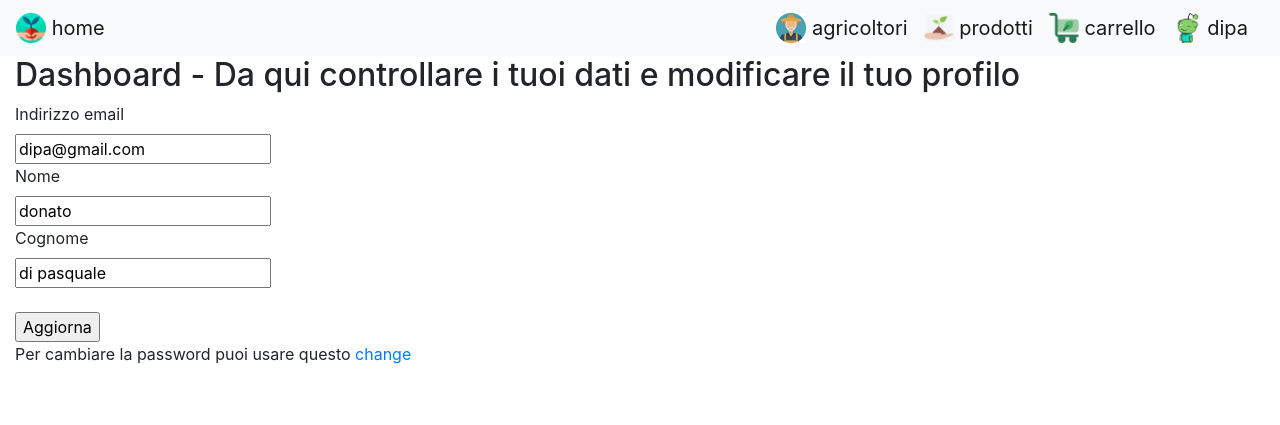
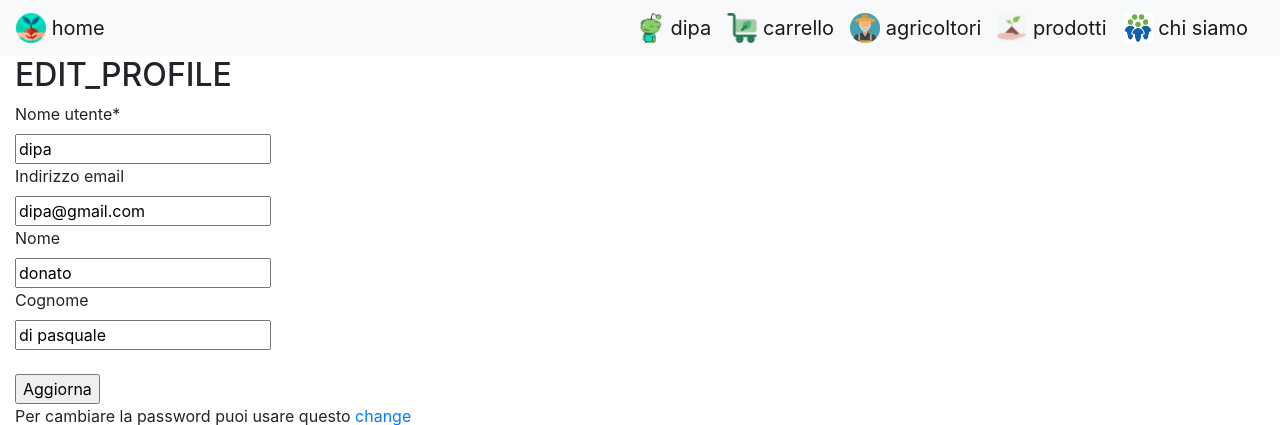
Before and after one commit to KrisTwinn/Piantala, a Django app: page /piantala/accounts/edit/ in a window 1280 px wide. Shown: the top 425 px of the page. Run offline with Django 3.2, Linux system fonts and the light colour scheme; a user stored in the database is signed in; some libraries are stand-ins or nearby versions.

Commit message:
gestione errori form - pagina about us

```diff
--- a/django/webapp/piantala/forms.py
+++ b/django/webapp/piantala/forms.py
@@ -12,7 +12,13 @@ class CustomUserCreationForm(UserCreationForm):
     cognome = forms.CharField(max_length=50)
     class Meta:
         model = User
-        fields = ('username','nome','cognome','email','password1','password2')
+        fields = (  'username',
+                    'nome',
+                    'cognome',
+                    'email',
+                    'password1',
+                    'password2'
+                      )
         help_texts = {
             'username': None,
         }
@@ -23,8 +29,12 @@ class EditProfileForm(UserChangeForm):
     class Meta:
         model = User
         fields = (
+            'username',
             'email',
             'first_name',
             'last_name',
             #'password',
-        )
+                     )
+        help_texts = {
+            'username': None,
+        }
--- /dev/null
+++ b/django/webapp/piantala/templates/chi_siamo.html
@@ -0,0 +1,5 @@
+{% extends "navbar.html" %}
+
+{% block content %}
+about us about us about us
+{% endblock content %}
--- a/django/webapp/piantala/templates/navbar.html
+++ b/django/webapp/piantala/templates/navbar.html
@@ -23,27 +23,6 @@
         home
       </a>
       <ul class="navbar-nav ml-auto mt-2 mt-lg-0">
-        <li class="nav-item">
-          <a class="navbar-brand" href="{% url 'farmers' %}">
-            {% load static %}
-            <img src="{% static 'images/farmer-logo.png' %}" width="30" height="30" class="d-inline-block align-top" alt="logo-farmer">
-            agricoltori
-          </a>
-        </li>
-        <li class="nav-item">
-          <a class="navbar-brand" href="{% url 'products' %}">
-            {% load static %}
-            <img src="{% static 'images/product-piantala2.png' %}" width="30" height="30" class="d-inline-block align-top" alt="logo-basket">
-            prodotti
-          </a>
-        </li>
-        <li class="nav-item">
-          <a class="navbar-brand" href="{% url 'index' %}">
-            {% load static %}
-            <img src="{% static 'images/cart-piantala.png' %}" width="30" height="30" class="d-inline-block align-top" alt="##">
-            carrello
-          </a>
-        </li>
         {% if user.is_authenticated %}
         <li class="nav-item dropdown">
           <a class="navbar-brand" href="#" id="navbarDropdown" role="button" data-toggle="dropdown" aria-haspopup="true" aria-expanded="false">
@@ -60,8 +39,8 @@
           </div>
           {% else %}
           <div class="dropdown-menu" aria-labelledby="navbarDropdown">
-            <a class="dropdown-item" href="{% url 'dashboard' %}">Il mio profilo</a>
-            <a class="dropdown-item" href="{% url 'edit_profile' %}">Impostazioni</a>
+            <a class="dropdown-item" href="{% url 'dashboard' %}">I miei dati</a>
+            <a class="dropdown-item" href="{% url 'edit_profile' %}">Modifica profilo</a>
             <div class="dropdown-divider"></div>
             <a class="dropdown-item" href="{% url 'logout' %}">Logout</a>
           </div>
@@ -76,6 +55,34 @@
           </a>
         </li>
         {% endif %}
+        <li class="nav-item">
+          <a class="navbar-brand" href="{% url 'index' %}">
+            {% load static %}
+            <img src="{% static 'images/cart-piantala.png' %}" width="30" height="30" class="d-inline-block align-top" alt="##">
+            carrello
+          </a>
+        </li>
+        <li class="nav-item">
+          <a class="navbar-brand" href="{% url 'farmers' %}">
+            {% load static %}
+            <img src="{% static 'images/farmer-logo.png' %}" width="30" height="30" class="d-inline-block align-top" alt="logo-farmer">
+            agricoltori
+          </a>
+        </li>
+        <li class="nav-item">
+          <a class="navbar-brand" href="{% url 'products' %}">
+            {% load static %}
+            <img src="{% static 'images/product-piantala2.png' %}" width="30" height="30" class="d-inline-block align-top" alt="logo-basket">
+            prodotti
+          </a>
+        </li>
+        <li class="nav-item">
+          <a class="navbar-brand" href="{% url 'chi_siamo' %}">
+            {% load static %}
+            <img src="{% static 'images/about-us.png' %}" width="30" height="30" class="d-inline-block align-top" alt="logo-basket">
+            chi siamo
+          </a>
+        </li>
       </ul>
       <!-- <form class="form-inline my-2 my-lg-0">
         <input class="form-control mr-sm-2" type="search" placeholder="Search" aria-label="Search">
--- a/django/webapp/piantala/templates/registration/edit_profile.html
+++ b/django/webapp/piantala/templates/registration/edit_profile.html
@@ -1,11 +1,18 @@
 {% extends "navbar.html" %}
 
 {% block content %}
-<h2>Dashboard - Da qui controllare i tuoi dati e modificare il tuo profilo</h2>
+<h2>EDIT_PROFILE</h2>
+{% if messages %}
+    {% for message in messages %}
+      <div class="alert alert-danger" role="alert">
+          {{ message }}
+      </div>
+    {% endfor %}
+{% endif %}
 {% load crispy_forms_tags %}
 <form method="post">
     {% csrf_token %}
-    {{form|crispy}} </br>
+    {{form|crispy}}</br>
     <input type="submit" value="Aggiorna">
 </form>
 Per cambiare la password puoi usare questo <a href="{% url 'index' %}">change</a>
--- a/django/webapp/piantala/urls.py
+++ b/django/webapp/piantala/urls.py
@@ -13,6 +13,7 @@ urlpatterns = [
     path('accounts/', include('django.contrib.auth.urls')),
     path('accounts/edit/', views.edit_profile, name= 'edit_profile'),
     path('dashboard/', views.user_dashboard, name='dashboard'),
+    path('chisiamo',views.chi_siamo,name='chi_siamo'),
 
     #path('whoami/', whoami, name="whoami"),
     path('accounts/register/', register, name="register"),
--- a/django/webapp/piantala/views.py
+++ b/django/webapp/piantala/views.py
@@ -3,6 +3,8 @@ from django.shortcuts import redirect, render
 from django.urls import reverse
 from piantala.forms import CustomUserCreationForm,EditProfileForm
 from django.contrib.auth.decorators import login_required
+from django.http import HttpResponse, HttpResponseNotFound
+from django.contrib import messages
 # Create your views here.
 from piantala.models import Product, Farmer, ProductInstance, Genre
 
@@ -51,8 +53,12 @@ def edit_profile(request):
 
         if form.is_valid():
             form.save()
+            messages.success(request, 'I dati sono stati salvati correttamente')
             return redirect(reverse('dashboard'))
-    else:
+        else:
+            messages.warning(request, 'username già presente nel sistema')
+            return redirect('edit_profile')
+    elif request.method == "GET":
         form = EditProfileForm(instance=request.user)
         args = {'form': form}
         return render(request, 'registration/edit_profile.html', args)
@@ -62,6 +68,9 @@ def user_dashboard(request):
 
     return render(request, "user/dashboard.html")
 
+def chi_siamo(request):
+
+    return render(request, "chi_siamo.html")
 #@login_required()
 #def whoami(request):
 #    return render(request, "registration/whoami.html")
```
Also changed, not shown: django/webapp/piantala/templates/user/dashboard.html (+9 -0 lines), django/webapp/db.sqlite3, django/webapp/piantala/static/images/about-us.png (added).
